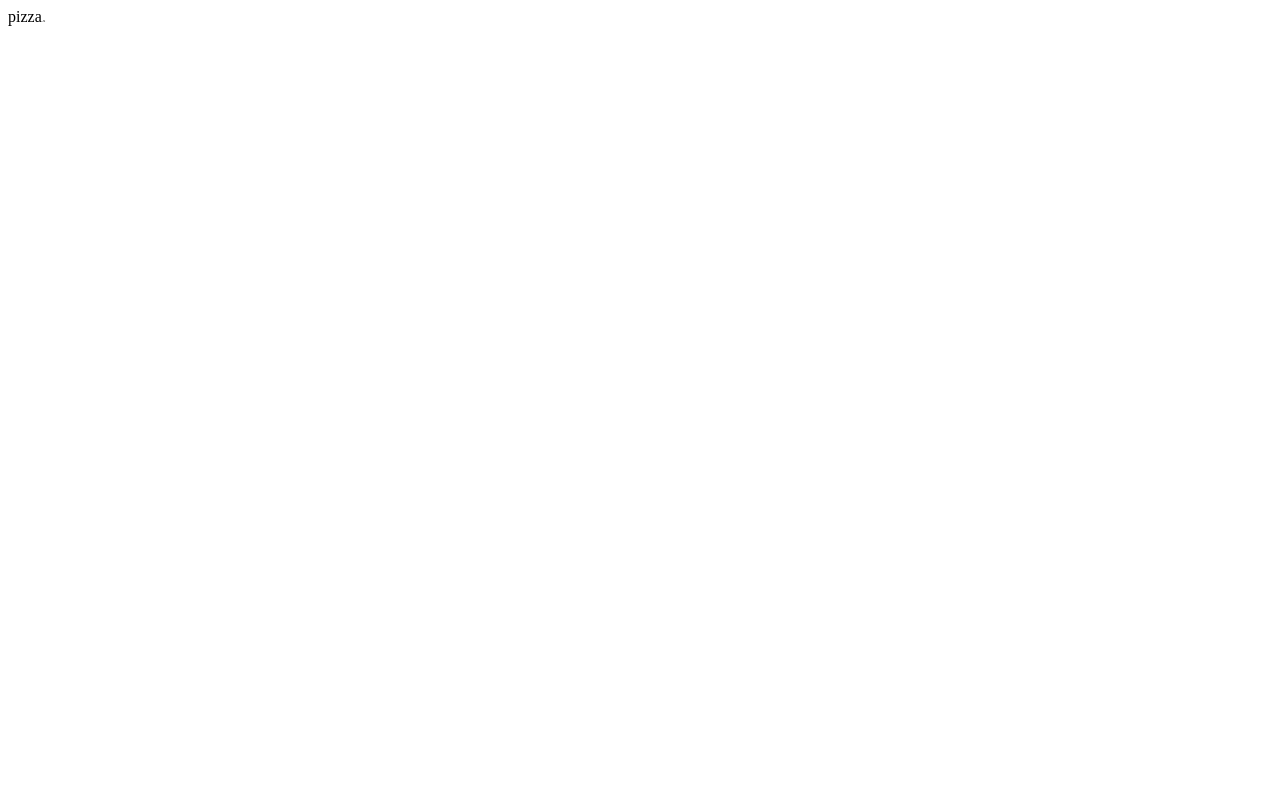
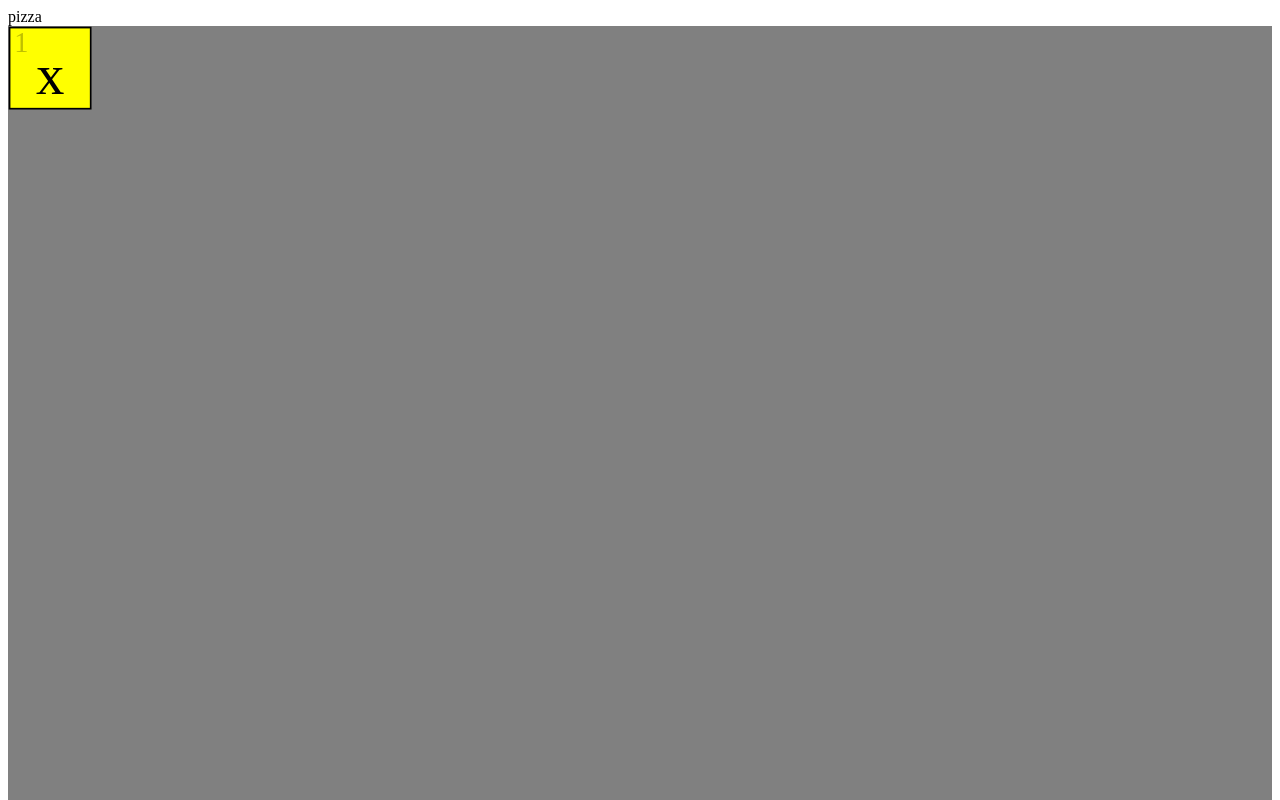
Before and after one commit to tshaffer/twordleClient, a React app: page / in a window 1280 px wide. Shown: the top 800 px of the page. Built offline with nearby package versions, Linux system fonts and the light colour scheme; the HTML template or start-up script is replaced by a standard one.

Commit message:
Added outer svg container to render cell properly.

```diff
--- a/src/components/App.tsx
+++ b/src/components/App.tsx
@@ -21,6 +21,15 @@ const App = (props: AppProps) => {
   return (
     <div>
       pizza
+      <div style={{ margin: 0, padding: 0, position: 'relative' }}>
+        <svg viewBox="0 0 100 100">
+          <rect
+            x={0}
+            y={0}
+            width={100}
+            height={100}
+            fill={'rgb(128,128,128)'}
+          />
           <Cell
             row={0}
             col={0}
@@ -28,6 +37,10 @@ const App = (props: AppProps) => {
             number={'1'}
             highlight={false}
           />
+        </svg>
+
+      </div>
+
     </div>
   );
 };
```
Lines whose indentation alone changed are shown as unchanged.
